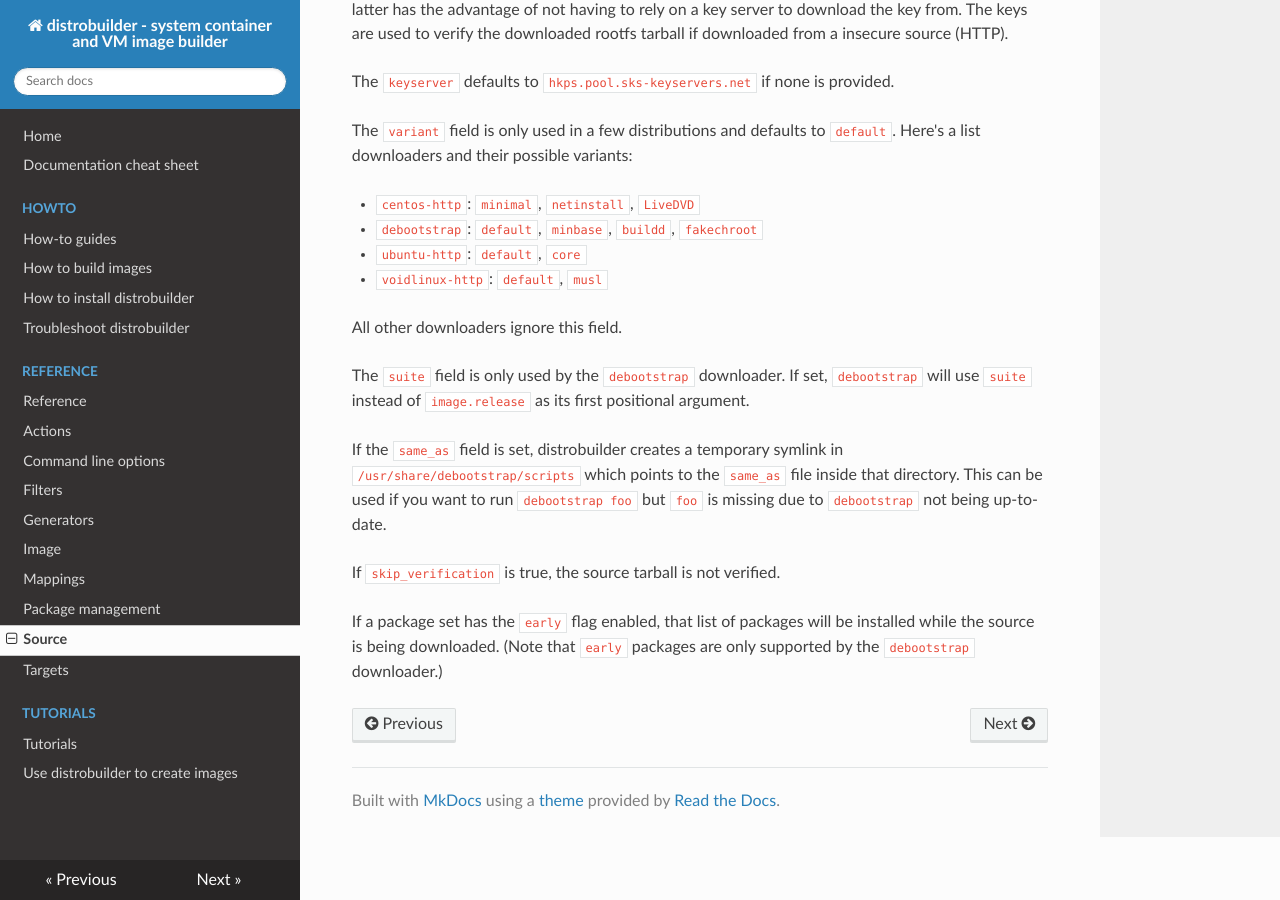
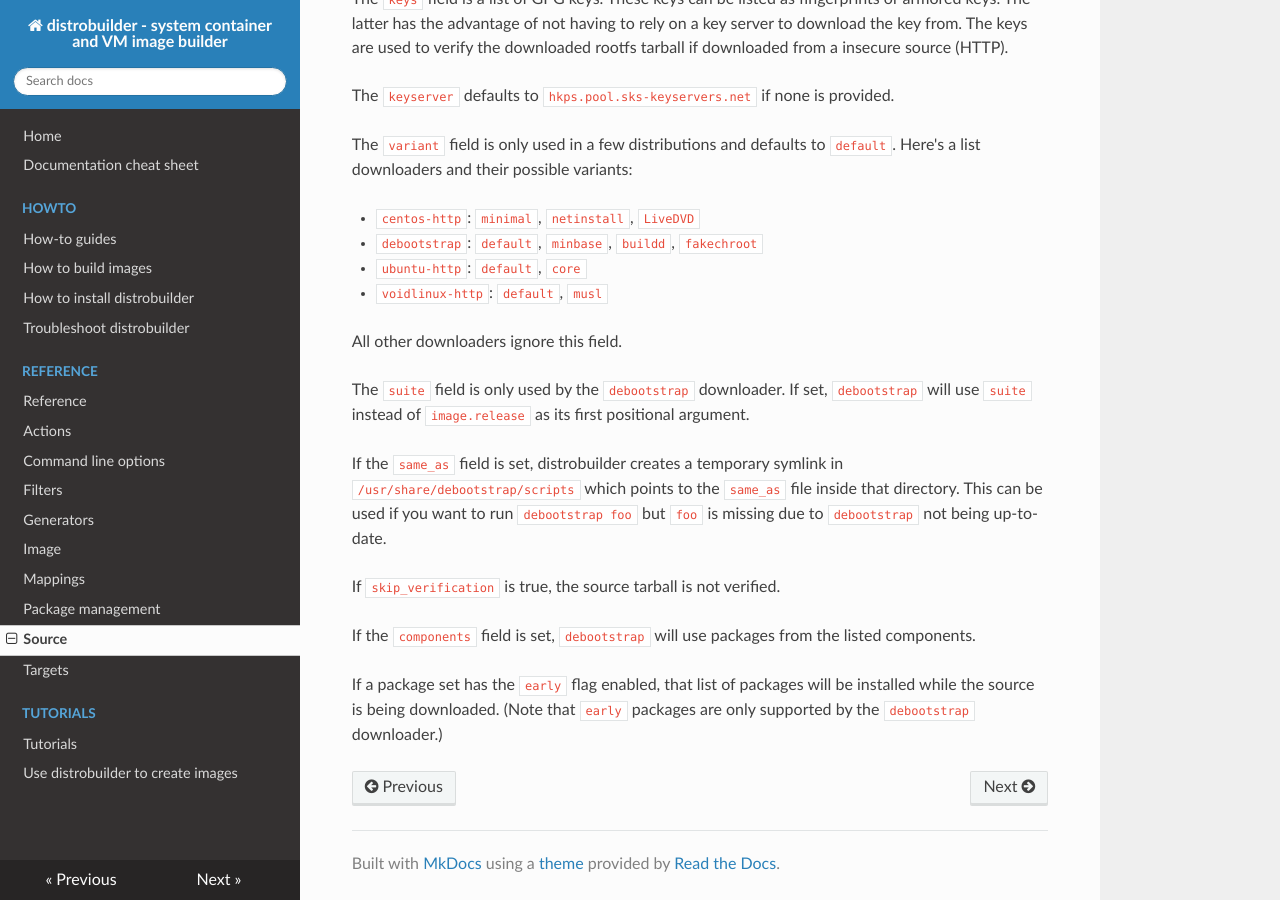
Before and after one commit to lxc/distrobuilder, an MkDocs documentation site: the page built from doc/reference/source.md, in a window 1280 px wide and 900 px high, scrolled down 1074 px. Built offline with MkDocs 1.6.1, drawn with Linux system fonts in a browser that asks for light colours; nearby versions of some CDN libraries.

Commit message:
doc/reference: add components field
Signed-off-by: Ivan Kutepov <its.kutepov@gmail.com>

````diff
--- a/doc/reference/source.md
+++ b/doc/reference/source.md
@@ -13,6 +13,7 @@ source:
     suite: <string>
     same_as: <boolean>
     skip_verification: <boolean>
+    components: <array>
 ```
 
 The `downloader` field defines a downloader which pulls a rootfs image which will be used as a starting point.
@@ -65,6 +66,8 @@ This can be used if you want to run `debootstrap foo` but `foo` is missing due t
 
 If `skip_verification` is true, the source tarball is not verified.
 
+If the `components` field is set, `debootstrap` will use packages from the listed components.
+
 If a package set has the `early` flag enabled, that list of packages will be installed
 while the source is being downloaded. (Note that `early` packages are only supported by
 the `debootstrap` downloader.)
````
